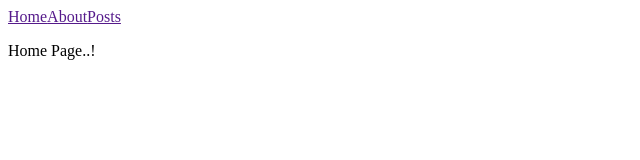
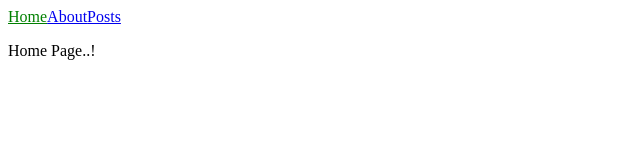
Before and after one commit to shanmugapriyasivaraj/learning-React-Router, a React (Create React App) app: page / in a window 1280 px wide. Shown: the top 160 px of the page, without its empty margins (0-640 px from the left). Built offline with nearby package versions, Linux system fonts and the light colour scheme.

Commit message:
NavLink-ActiveStyle

```diff
--- a/src/App.js
+++ b/src/App.js
@@ -1,4 +1,10 @@
-import { BrowserRouter, Route, Switch, Redirect, Link } from "react-router-dom";
+import {
+  BrowserRouter,
+  Route,
+  Switch,
+  Redirect,
+  NavLink,
+} from "react-router-dom";
 
 import Home from "./Home";
 import About from "./About";
@@ -9,9 +15,15 @@ function App() {
   return (
     <BrowserRouter>
       <div>
-        <Link href="/">Home</Link>
-        <Link href="/about">About</Link>
-        <Link href="/posts">Posts</Link>
+        <NavLink exact activeStyle={{ color: "green" }} to="/">
+          Home
+        </NavLink>
+        <NavLink activeStyle={{ color: "green" }} to="/about">
+          About
+        </NavLink>
+        <NavLink activeStyle={{ color: "green" }} to="/posts">
+          Posts
+        </NavLink>
       </div>
 
       <Switch>
```
